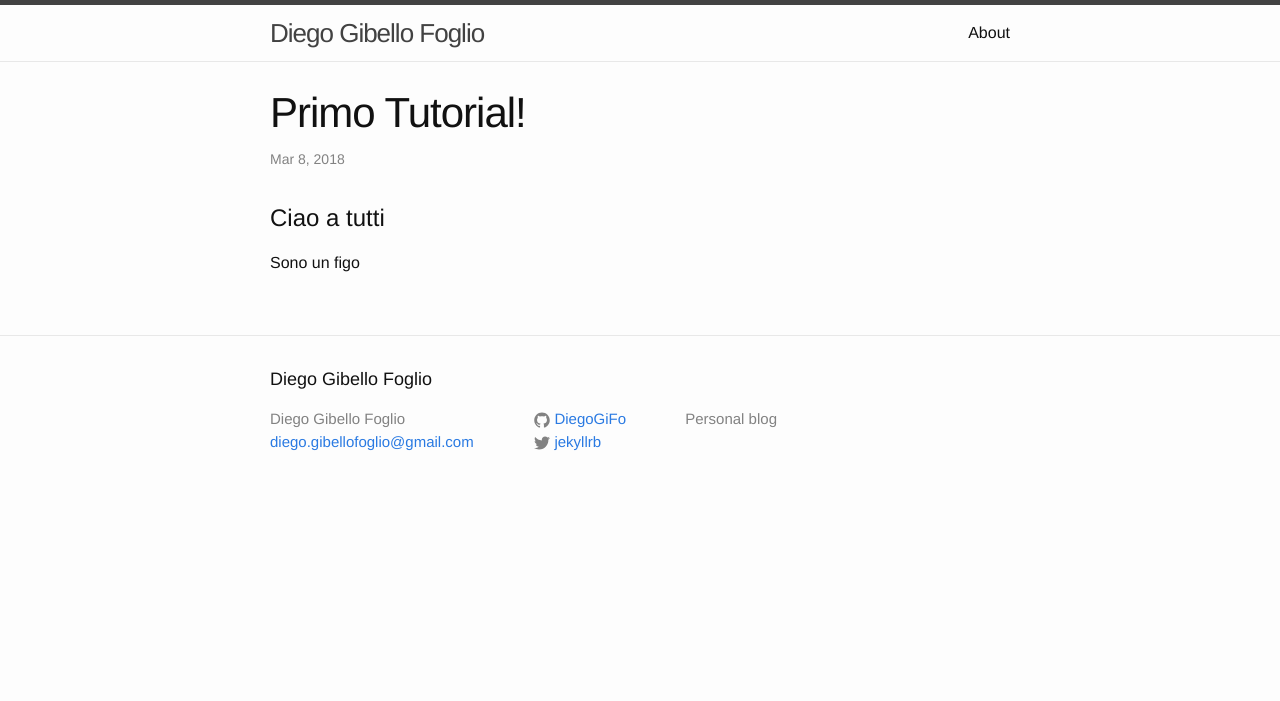
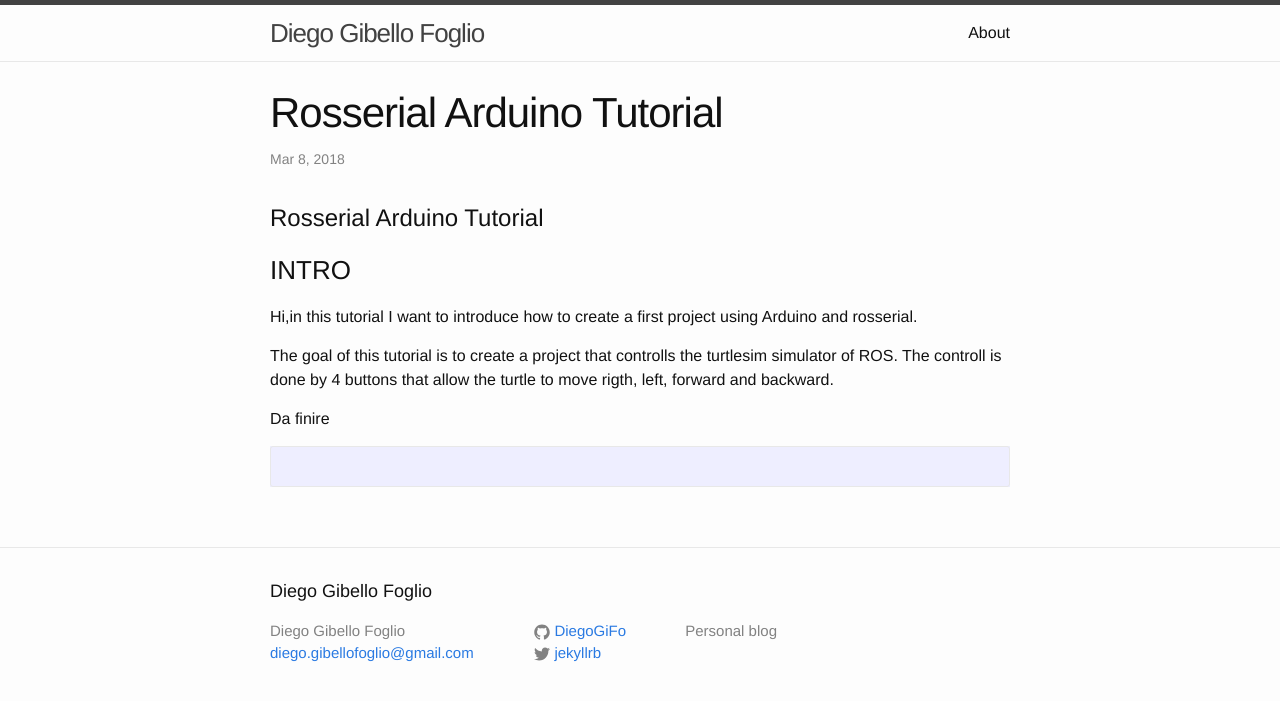
Before and after one commit to DiegoGiFo/DiegoGiFo.github.io, a Jekyll site: the page built from _posts/2018-03-08-primo-tutorial.markdown, in a window 1280 px wide. Shown: the top 701 px of the page. Built offline with Jekyll 4.4.1, drawn with Linux system fonts in a browser that asks for light colours.

Commit message:
Up post tutorial rosserial

```diff
--- a/_posts/2018-03-08-primo-tutorial.markdown
+++ b/_posts/2018-03-08-primo-tutorial.markdown
@@ -1,10 +1,22 @@
 ---
 layout: post
-title:  "Primo Tutorial!"
+title:  "Rosserial Arduino Tutorial"
 date:   2018-03-08
 categories: ros rosserial turtlesim
 ---
 
-# Ciao a tutti
+# Rosserial Arduino Tutorial
 
-Sono un figo
+### INTRO
+
+Hi,in this tutorial I want to introduce how to create a first project using Arduino and
+rosserial.
+
+The goal of this tutorial is to create a project that controlls the turtlesim simulator of ROS.
+The controll is done by 4 buttons that allow the turtle to move rigth, left, forward and backward.
+
+Da finire
+
+~~~cpp
+
+~~~
```
